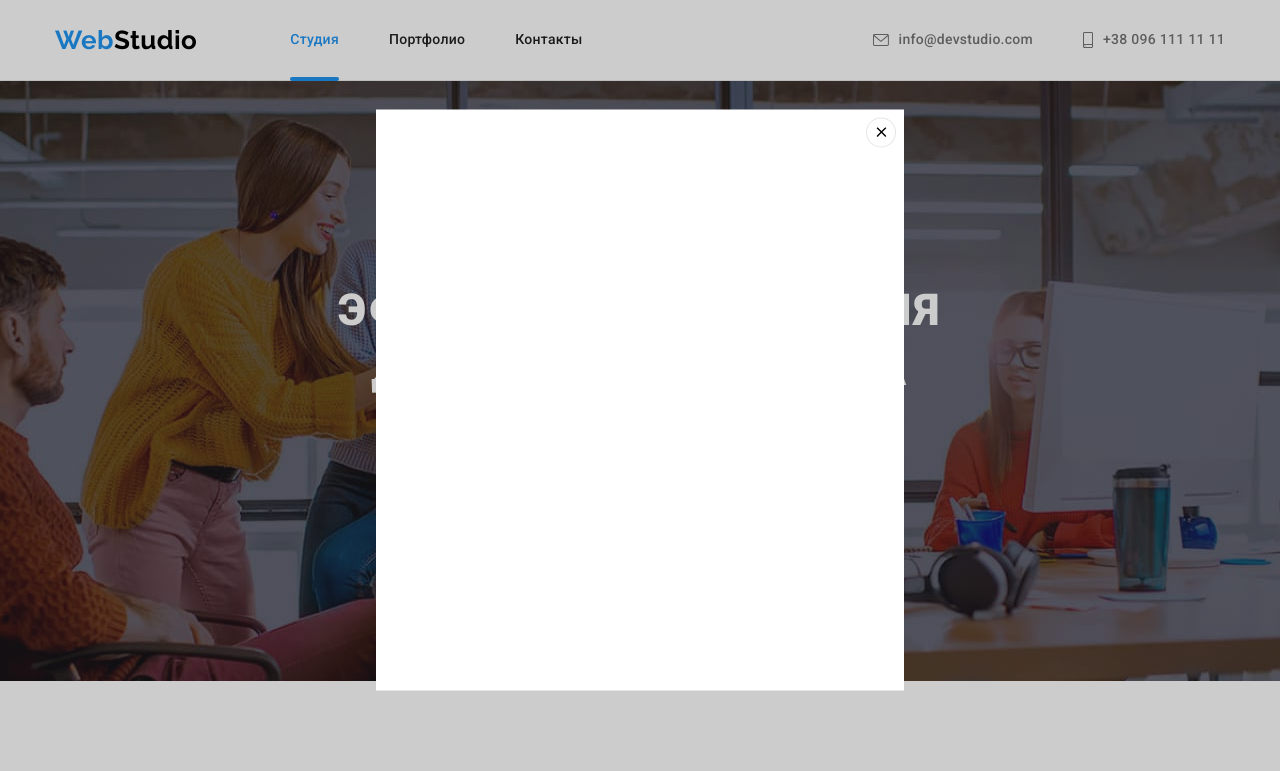
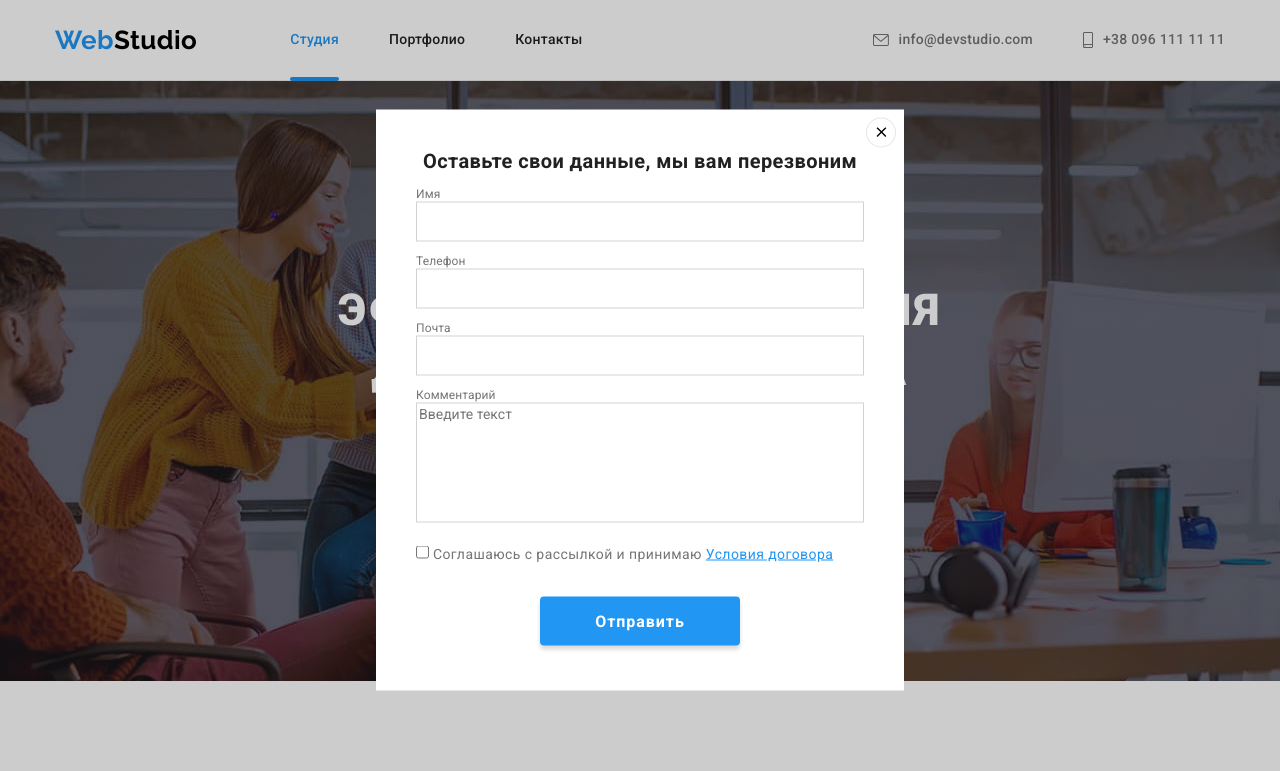
Before and after one commit to vitaliy-kro/goit-markup-hw-06, a plain HTML site: page index.html in a window 1280 px wide. Both pictures are taken after a click on the button "Заказать услугу". Shown: the top 771 px of the page. Drawn offline with nearby package versions, Linux system fonts and the light colour scheme.

Commit message:
add forms

```diff
--- a/css/styles.css
+++ b/css/styles.css
@@ -18,12 +18,14 @@
   --products-cards-border-color: #eeeeee;
   --background-hero-gradient: rgba(47, 48, 58, 0.4);
   --social-media-icons: #afb1b8;
+  --footer-mail-border: rgba(255, 255, 255, 0.3);
   --social-media-footer-background: rgba(100%, 100%, 100%, 10%);
   --hover-filter-shadow: 0px 3px 1px rgba(0, 0, 0, 0.1), 0px 1px 2px rgba(0, 0, 0, 0.08),
     0px 2px 2px rgba(0, 0, 0, 0.12);
   --hover-card-shadow: 0px 1px 1px rgba(0, 0, 0, 0.12), 0px 4px 4px rgba(0, 0, 0, 0.06),
     1px 4px 6px rgba(0, 0, 0, 0.16);
   --examples-thumb-background: rgba(47, 48, 58, 0.8);
+  --input-border-color: rgba(33, 33, 33, 0.2);
   --main-animation: cubic-bezier(0.4, 0, 0.2, 1);
 }
 body {
@@ -442,6 +444,7 @@ body {
 .footer-content {
   display: flex;
   align-items: baseline;
+  /* justify-content: space-evenly; */
 }
 .footer {
   background-color: var(--hero-footer-background);
@@ -518,6 +521,51 @@ body {
 }
 .item .social-media-icons.icons-footer:hover,
 .item .social-media-icons.icons-footer:focus {
+  background-color: var(--accent-color);
+}
+
+.mailing-list {
+  margin-left: auto;
+}
+.subscribe-text {
+  display: block;
+  margin-top: 0;
+  margin-bottom: 20px;
+
+  font-weight: 700;
+  line-height: 16px;
+  text-transform: uppercase;
+  color: var(--main-background-color);
+}
+.subscribe-form {
+  display: flex;
+}
+.subscribe-mail {
+  min-width: 358px;
+  height: 50px;
+  border-radius: 4px;
+  border: 1px solid var(--footer-mail-border);
+  filter: drop-shadow(0px 4px 4px rgba(0, 0, 0, 0.15));
+  background-color: inherit;
+}
+.subscribe-button {
+  font-weight: 700;
+  font-size: 16px;
+  line-height: 1.88;
+
+  align-items: center;
+  text-align: center;
+  letter-spacing: 0.06em;
+
+  min-width: 200px;
+  border-radius: 4px;
+  border: initial;
+  cursor: pointer;
+  padding: 10px 30px;
+  margin-left: 10px;
+
+  color: var(--white-title-color);
+  box-shadow: 0px 4px 4px rgba(0, 0, 0, 0.15);
   background-color: var(--accent-color);
 }
 /* Portfolio  */
@@ -666,6 +714,7 @@ body {
   min-width: 528px;
   min-height: 581px;
   background-color: var(--main-background-color);
+  padding: 40px;
 
   position: absolute;
   top: 50%;
@@ -673,7 +722,6 @@ body {
   transform: translate(-50%, -50%) scale(1);
   transition: transform 250ms var(--main-animation);
 }
-
 .modal-close {
   background-color: var(--main-background-color);
   border: 1px solid rgba(0, 0, 0, 0.1);
@@ -699,3 +747,71 @@ body {
 .modal-close:focus .modal-close-icon {
   fill: var(--accent-color);
 }
+
+.modal-title {
+  font-weight: 700;
+  font-size: 20px;
+  line-height: 1.15;
+  text-align: center;
+  margin-top: 0;
+  margin-bottom: 12px;
+
+  color: var(--title-text-color);
+}
+.user-information .item {
+  width: 100%;
+}
+.label {
+  font-size: 12px;
+  line-height: 1.16;
+  margin-bottom: 4px;
+  letter-spacing: 0.01em;
+}
+.input {
+  width: 100%;
+  height: 40px;
+  margin-bottom: 10px;
+
+  border: 1px solid var(--input-border-color);
+}
+.comment-area {
+  display: block;
+  resize: none;
+  width: 100%;
+  min-height: 120px;
+  margin-bottom: 20px;
+
+  border: 1px solid var(--input-border-color);
+}
+.agreement {
+  display: inline-block;
+  font-size: 14px;
+  line-height: 1.71;
+  margin-bottom: 30px;
+
+  color: var(--primary-text-color);
+}
+.agreement-conditions {
+  color: var(--accent-color);
+}
+.submit {
+  text-align: center;
+}
+.submit-button {
+  min-width: 200px;
+  padding: 10px 55px;
+  border-radius: 4px;
+  border: initial;
+
+  color: var(--white-title-color);
+  background-color: var(--accent-color);
+  box-shadow: 0px 4px 4px rgba(0, 0, 0, 0.15);
+
+  cursor: pointer;
+  font-family: inherit;
+  font-weight: 700;
+  font-size: 16px;
+  line-height: 1.87;
+  text-align: center;
+  letter-spacing: 0.06em;
+}
--- a/index.html
+++ b/index.html
@@ -421,6 +421,13 @@
             </li>
           </ul>
         </div>
+        <div class="mailing-list">
+          <strong class="subscribe-text">Подпишитесь на рассылку</strong>
+          <form name="subscribe-form" class="subscribe-form">
+            <input class="subscribe-mail" type="email" placeholder="E-mail" />
+            <button type="submit" class="subscribe-button">Подписаться</button>
+          </form>
+        </div>
       </div>
     </footer>
     <div class="backdrop is-hidden" data-modal>
@@ -430,6 +437,43 @@
             <use href="./images/sprite.svg#icon-close-modal"></use>
           </svg>
         </button>
+        <p class="modal-title">Оставьте свои данные, мы вам перезвоним</p>
+        <form name="user-information">
+          <ul class="list user-information">
+            <li class="item">
+              <label class="user-name label" for="user-name">Имя</label>
+              <input class="user-name input" type="name" id="user-name" name="username" />
+            </li>
+            <li class="item">
+              <label class="user-tel label" for="user-tel">Телефон</label>
+              <input class="user-tel input" type="tel" id="user-tel" name="user-tel" />
+            </li>
+            <li class="item">
+              <label class="user-mail label" for="user-mail">Почта</label>
+              <input class="user-email input" type="email" id="user-email" name="user-email" />
+            </li>
+          </ul>
+          <div>
+            <label for="comment" class="user-comment label">Комментарий</label>
+            <textarea
+              class="comment-area"
+              name="text"
+              id="comment"
+              placeholder="Введите текст"
+              name="user-comment"
+            ></textarea>
+          </div>
+          <div>
+            <input type="checkbox" name="agreement" id="agreement" />
+            <label for="agreement" class="agreement"
+              >Соглашаюсь с рассылкой и принимаю
+              <a href="#" class="agreement-conditions"> Условия договора </a></label
+            >
+          </div>
+          <div class="submit">
+            <button type="submit" class="submit-button">Отправить</button>
+          </div>
+        </form>
       </div>
     </div>
     <script src="./js/modal.js"></script>
```
